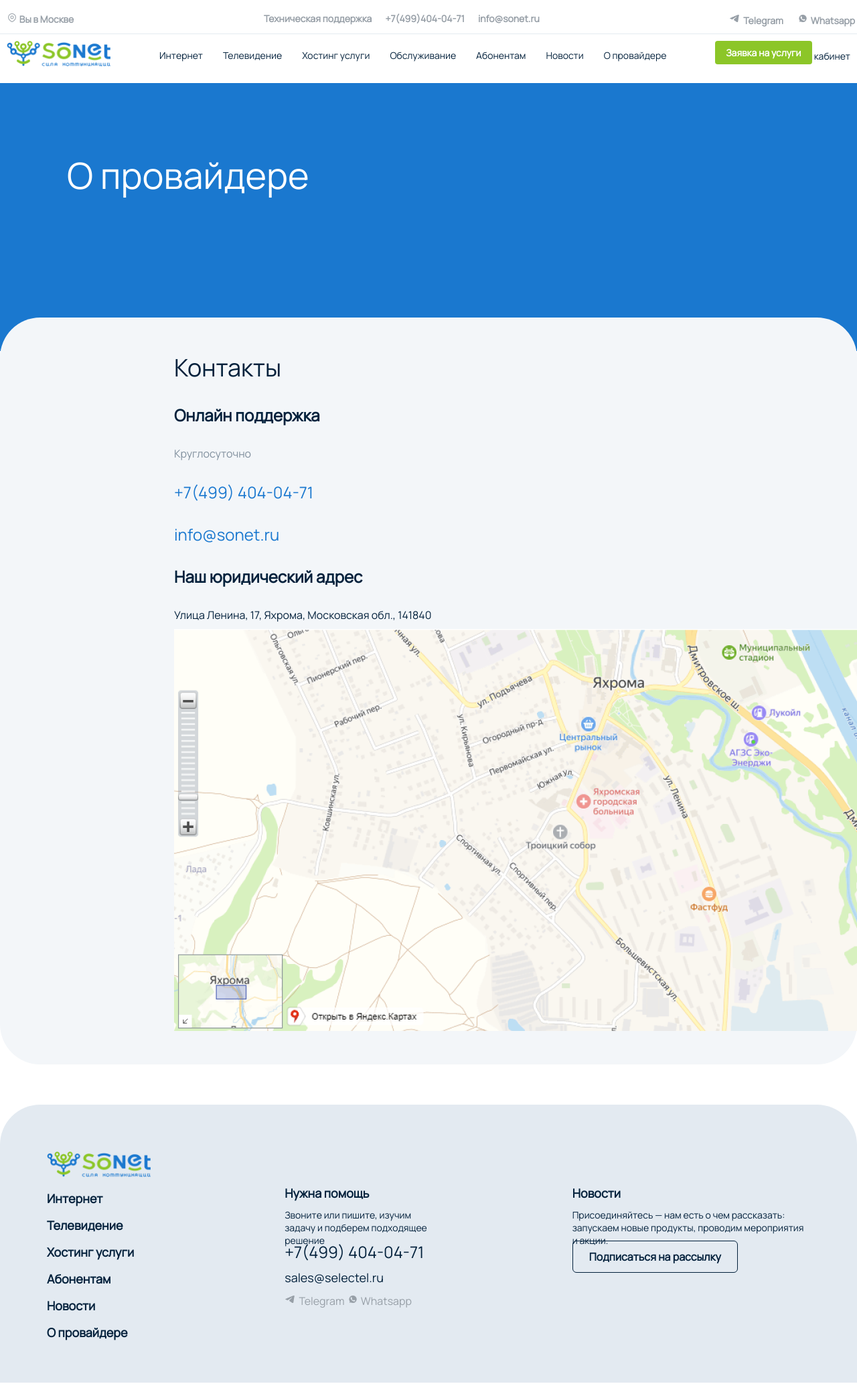
After one commit to Inlupa/SoNet, a Django app: page /about_provider in a window 1280 px wide; the page is wider, and only the part inside the window is pictured. The commit adds this page. Shown: that part at 67% size. Run offline with Django 4.2, Linux system fonts and the light colour scheme; some libraries are stand-ins or nearby versions.

Commit message:
Страничка "О провайдере" для визуала

```diff
--- a/SoNet/mainpage/urls.py
+++ b/SoNet/mainpage/urls.py
@@ -19,4 +19,6 @@ urlpatterns = [
         views.listing_api,
         name="news-api"
     ),
+
+    path("about_provider", about_provider, name="about_provider"),
 ]
--- a/SoNet/mainpage/views.py
+++ b/SoNet/mainpage/views.py
@@ -49,6 +49,10 @@ def listing_api(request):
 
     return JsonResponse(payload)
 
+
+
+def about_provider(request):
+    return render(request, 'mainpage/about_provider.html')
 # def homepage(request):
 #     # Все данные
 #     news_list = News.objects.all()
--- a/SoNet/templates/base.html
+++ b/SoNet/templates/base.html
@@ -64,7 +64,7 @@
                 <div class="menuitem  flex "><a href="#" class="manrope"> Обслуживание </a></div>
                 <div class="menuitem  flex "><a href="#" class="manrope"> Абонентам </a></div>
                 <div class="menuitem  flex "><a href="#" class="manrope"> Новости </a></div>
-                <div class="menuitem  flex "><a href="#" class="manrope"> О провайдере </a></div>
+                <div class="menuitem  flex "><a href="/about_provider" class="manrope"> О провайдере </a></div>
             </div>
             <div>
                 <div class="navitem flex Button_small_blue">
--- /dev/null
+++ b/SoNet/templates/mainpage/about_provider.html
@@ -0,0 +1,49 @@
+{% extends "base.html" %}
+{% block title %} Вход {% endblock %}
+{% block content %}
+{% load static %}
+
+
+<div class="slider_container manrope">
+    <header class="slider manrope">
+        О провайдере
+    </header>
+</div>
+
+
+
+<section class="about_container">
+    <div class="about_us">
+        <div class="above_map">
+            <p class="manrope" style="font-size: 36px;font-weight: 400;color: #03213C; margin:0;"> Контакты </p>
+            <p class="manrope" style="font-size: 24px;font-weight: 600;color: #03213C; margin:0;" > Онлайн поддержка </p>
+            <p class="manrope" style="font-size: 16px;font-weight: 400;color: #81909E; margin:0;" > Круглосуточно </p>
+
+            <p class="manrope" style="font-size: 24px;font-weight: 400;color: #1A78CF; margin:0;" > +7(499) 404-04-71 </p>
+            <p class="manrope" style="font-size: 24px;font-weight: 400;color: #1A78CF; margin:0;" > info@sonet.ru </p>
+
+            <p class="manrope" style="font-size: 24px;font-weight: 600;color: #03213C; margin:0;" > Наш юридический адрес </p>
+            <p class="manrope" style="font-size: 16px;font-weight: 400;color: #03213C; margin:0;" > Улица Ленина, 17, Яхрома, Московская обл., 141840 </p>
+        </div>
+
+       <img src="{% static 'img/map.png' %}" width="1400px" height="600px" alt="Картинка"/>
+    </div>
+</section>
+<style>
+
+.about_us{
+    display:flex;
+    padding:50px 260px 50px 260px;
+    flex-direction:column;
+    gap:10px;
+}
+
+.above_map{
+    display:flex;
+    flex-direction:column;
+    justify-content:flex-start;
+    align-items:flex-start;
+    gap:30px;
+}
+</style>
+{% endblock %}
--- a/SoNet/templates/mainpage/mainpage.html
+++ b/SoNet/templates/mainpage/mainpage.html
@@ -38,7 +38,7 @@
 
                 </div>
             </div>
-        </section>
+</section>
 
     <div class="cards">
         <div class="card_category_container">
```
Also changed, not shown: SoNet/templates/offer/hosting_1.html (+13 -8 lines), SoNet/static/img/map.png (added).
